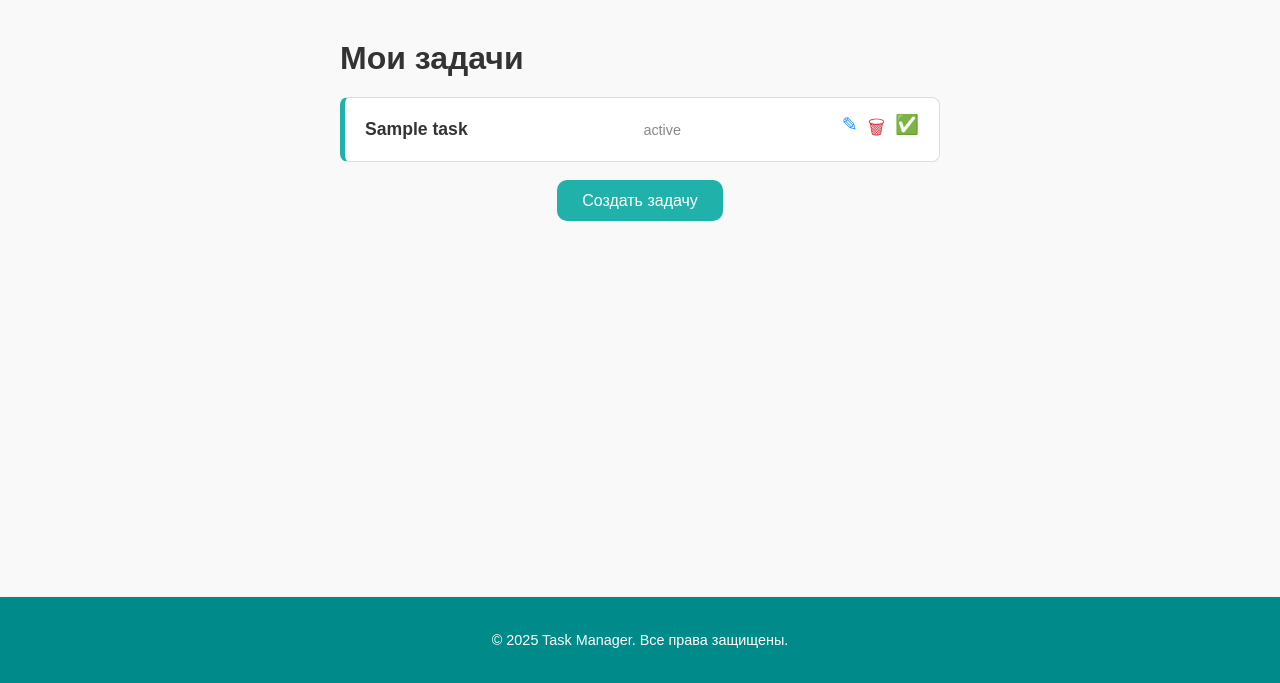
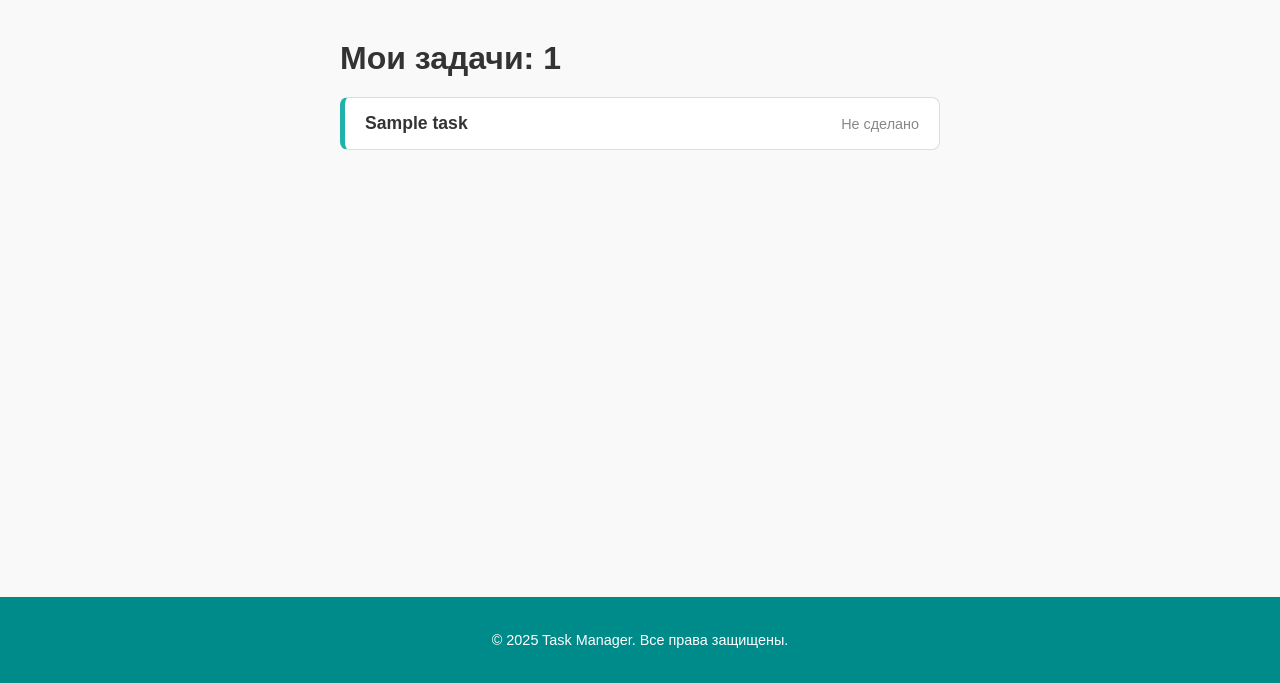
Before and after one commit to Danya-Oleksuk/task-site, a Django app: template task_app/templates/task_app/user_tasks.html in a window 1280 px wide. Shown: the part 117-800 px from the top of the page. Run offline with Django 5.2, Linux system fonts and the light colour scheme; the template is opened without the code that fills it: most values are stand-ins (such as "Sample title", 1, 10 or a date in 2020).

Commit message:
add redis and removed useless buttons

```diff
--- a/task_app/templates/task_app/user_tasks.html
+++ b/task_app/templates/task_app/user_tasks.html
@@ -9,40 +9,25 @@
 {% block content %}
 <div class="task-container">
     <a href="{% url 'user_app:main_page' %}" class="exit-user">Назад</a>
-    <h2>Мои задачи</h2>
+    <h2>Мои задачи: {{ count_tasks }}</h2>
 
     <div class="task-list">
         {% for task in tasks %}
-        <div class="task-item">
-            <span class="task-title">{{ task.title }}</span>
-            <span class="task-status">{{ task.status }}</span>
-
-            <div class="task-actions">
-                <form method="post" action="">
-                    {% csrf_token %}
-                    <button class="action-btn edit" title="Редактировать">&#9998;</button>
-                </form>
-
-                <form method="post" action="">
-                    {% csrf_token %}
-                    <button class="action-btn delete" title="Удалить">&#128465;</button>
-                </form>
-
-                <form method="post" action=action="">
-                    {% csrf_token %}
-                    <button class="action-btn status" title="Изменить статус">
-                        {% if task.status == 'выполнено' %}🔄{% else %}✅{% endif %}
-                    </button>
-                </form>
-            </div>
-        </div>
+            {% for task_name, task_status in task.items %}
+                    <div class="task-item">
+                        <span class="task-title">{{ task_name }}</span>
+                        <span class="task-status">
+                            {% if task_status == '✅' %}
+                            Сделано
+                            {% else %}
+                            Не сделано
+                            {% endif %}
+                        </span>
+                    </div>
+        {% endfor %}
         {% empty %}
             <p>Пока задач нет.</p>
         {% endfor %}
     </div>
-
-    <div class="create-task-wrapper">
-        <a href="action=" class="btn create-task-btn">Создать задачу</a>
-    </div>
 </div>
 {% endblock %}
--- a/task_app/urls.py
+++ b/task_app/urls.py
@@ -1,7 +1,6 @@
 from django.urls import path
 
 from .views import user_tasks
-
 
 app_name = 'task_app'
 urlpatterns = [
--- a/task_site/urls.py
+++ b/task_site/urls.py
@@ -1,5 +1,5 @@
 from django.contrib import admin
-from django.urls import path, include
+from django.urls import include, path
 
 urlpatterns = [
     path('admin/', admin.site.urls),
--- a/user_app/database.py
+++ b/user_app/database.py
@@ -1,7 +1,7 @@
 import os
-from dotenv import load_dotenv
 
 import asyncpg
+from dotenv import load_dotenv
 
 load_dotenv()
 DB_CONFIG = {
--- a/user_app/urls.py
+++ b/user_app/urls.py
@@ -1,7 +1,6 @@
 from django.urls import path
 
-from .views import MainPageView, user_login, LogOutView
-
+from .views import LogOutView, MainPageView, user_login
 
 app_name = 'user_app'
 urlpatterns = [
--- a/user_app/views.py
+++ b/user_app/views.py
@@ -1,14 +1,14 @@
 from asgiref.sync import sync_to_async
 from django.contrib.auth import login
+from django.contrib.auth.models import User
 from django.contrib.auth.views import LogoutView
-from django.shortcuts import render, redirect
+from django.shortcuts import redirect, render
 from django.urls import reverse_lazy
 from django.views.generic import TemplateView
-from django.contrib.auth.models import User
 
+from .database import get_user_profile, is_user_in_database
 from .forms import LoginForm
 
-from .database import is_user_in_database, get_user_profile
 
 class MainPageView(TemplateView):
     template_name = 'main_page.html'
```
Also changed, not shown: task_app/mongo.py (added, +27 -0 lines), task_app/views.py (+17 -3 lines), task_site/settings.py (+11 -3 lines).
